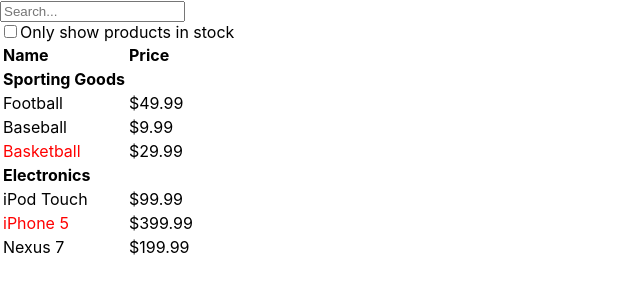
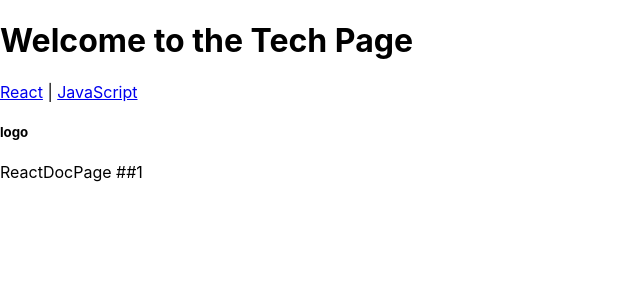
Before and after one commit to Edwins247/React-Practice, a React (Create React App) app in the folder Practice/my-app/: page /tech/react/1 in a window 1280 px wide. Shown: the top 300 px of the page, without its empty margins (0-640 px from the left). Built offline with nearby package versions, Linux system fonts and the light colour scheme.

Commit message:
SPA와 react-router-dom 실습

```diff
--- a/Practice/my-app/package.json
+++ b/Practice/my-app/package.json
@@ -9,6 +9,7 @@
     "@testing-library/user-event": "^13.5.0",
     "react": "^19.1.0",
     "react-dom": "^19.1.0",
+    "react-router-dom": "^6.30.0",
     "react-scripts": "5.0.1",
     "styled-components": "^6.1.17",
     "web-vitals": "^2.1.4"
--- a/Practice/my-app/src/App.js
+++ b/Practice/my-app/src/App.js
@@ -1,5 +1,30 @@
-import OnlineStore from './components/OnlineStore';
+import { BrowserRouter, Routes, Route } from "react-router-dom";
+import MainPage from "./components/MainPage";
+import TechPage from "./components/TechPage";
+import BlogPage from "./components/BlogPage";
+import JavaScriptPage from "./components/JavaScriptPage";
+import ReactPage from "./components/ReactPage";
+import ReactDocPage from "./components/ReactDocPage";
 
-export default function App() {
-  return <OnlineStore/>;
+function App() {
+  // root url : main page component
+  // tech url : tech page component
+  // blog url : blog page component
+
+
+  return (
+    <BrowserRouter>
+      <Routes>
+        <Route path={"/"} element={<MainPage />}/>
+        <Route path={"tech"} element={<TechPage />}>
+          <Route path="javascript" element={<JavaScriptPage />} />
+          <Route path="react" element={<ReactPage />}/>
+          <Route path="react/:docId" element={<ReactDocPage />}/>
+        </Route>
+        <Route path={"blog"} element={<BlogPage />}/>
+      </Routes>
+    </BrowserRouter>
+  )
 }
+
+export default App;
--- /dev/null
+++ b/Practice/my-app/src/components/BlogPage.js
@@ -0,0 +1,10 @@
+import React from "react";
+
+export default function BlogPage() {
+    return (
+        <div>
+        <h1>Welcome to the Blog Page</h1>
+        <p>This is the blog page of the application.</p>
+        </div>
+    );
+}
--- /dev/null
+++ b/Practice/my-app/src/components/JavaScriptPage.js
@@ -0,0 +1,9 @@
+import React from "react";
+
+export default function JavaScriptPage() {
+    return (
+        <div>
+            <h2>JavaScriptPage</h2>
+        </div>
+    )
+}
--- /dev/null
+++ b/Practice/my-app/src/components/MainPage.js
@@ -0,0 +1,11 @@
+import React from "react";
+import { Link } from "react-router-dom";
+
+export default function MainPage() {
+  return (
+    <div>
+      <h1>Welcome to the Main Page</h1>
+      <Link to="/blog">Blog</Link> | <Link to="/tech">Tech</Link>
+    </div>
+  );
+}
--- /dev/null
+++ b/Practice/my-app/src/components/ReactDocPage.js
@@ -0,0 +1,18 @@
+import React from "react";
+import { useParams, useNavigate } from "react-router-dom";
+
+export default function ReactDocPage() {
+    // docID: 1, 2, 3, ....
+    const params = useParams();
+    const navigate = useNavigate();
+
+    return(
+        <>
+            <h5 onClick={() => navigate("/")}>logo</h5>
+            <div>
+                ReactDocPage ##{params.docId}
+            </div>
+        </>
+
+    )
+}
--- /dev/null
+++ b/Practice/my-app/src/components/ReactPage.js
@@ -0,0 +1,49 @@
+import React from "react";
+import { Link, Outlet } from "react-router-dom";
+
+export default function ReactPage() {
+    // api call -> react에 해당하는 글의 목록을 응답 받음
+
+    const docs = [
+        {
+            id: 1,
+            title: "React 공부를 시작하면서",
+            date: "05/01/2021",
+        },
+        {
+            id: 2,
+            title: "CRA없이 리액트 프로젝트 시작하기",
+            date: "12/01/2021",
+        },
+        {
+            id: 3,
+            title: "이제는 사용해보자 useMemo & useCallback",
+            date: "31/01/2021",
+        },
+        {
+            id: 4,
+            title: "React 프로젝트에 Prettier 적용하기",
+            date: "15/02/2021",
+        },
+        {
+            id: 5,
+            title: "React의 setState() 제대로 사용하기",
+            date: "28/02/2021",
+        },
+    ];
+
+    return (
+        <div>
+            {docs.map(doc => (
+                <Link
+                    to={`${doc.id}`}
+                    key={doc.id}
+                    style={{ display: "block", margin: "1rem 0" }}
+                >
+                    {docs.title}
+                </Link>
+            ))}
+            {/* <Outlet /> */}
+        </div>
+    )
+}
--- /dev/null
+++ b/Practice/my-app/src/components/TechPage.js
@@ -0,0 +1,16 @@
+import React from "react";
+import { Link, Outlet } from "react-router-dom";
+
+export default function TechPage() {
+  return (
+    <>
+        <div>
+            <h1>Welcome to the Tech Page</h1>
+            <Link to="/tech/react">React</Link> | {" "}
+            <Link to="/tech/javascript">JavaScript</Link>
+        </div>
+        <Outlet />
+    </>
+
+  );
+}
```
Also changed, not shown: 1 other file (tests, documents, lock files or other folders).
